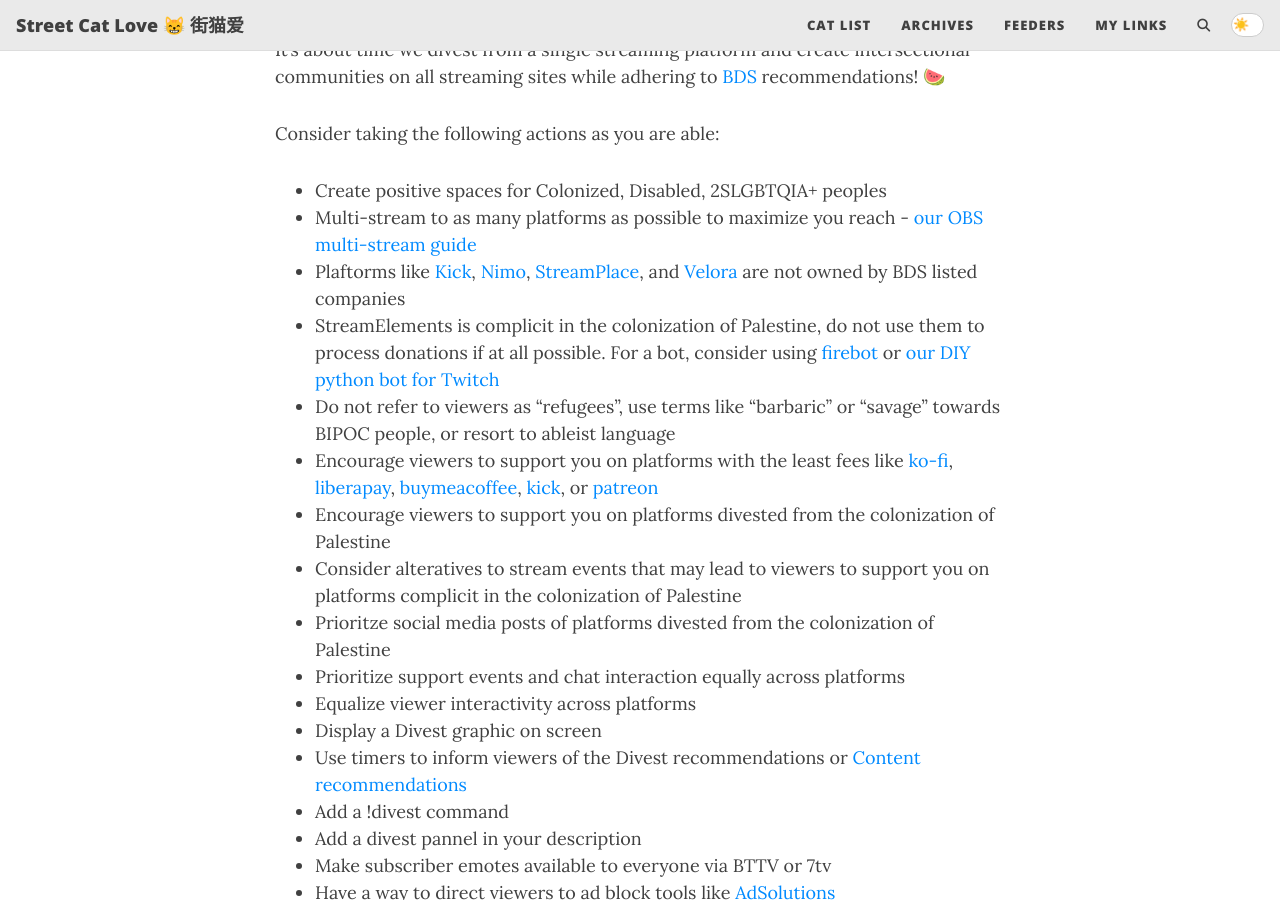
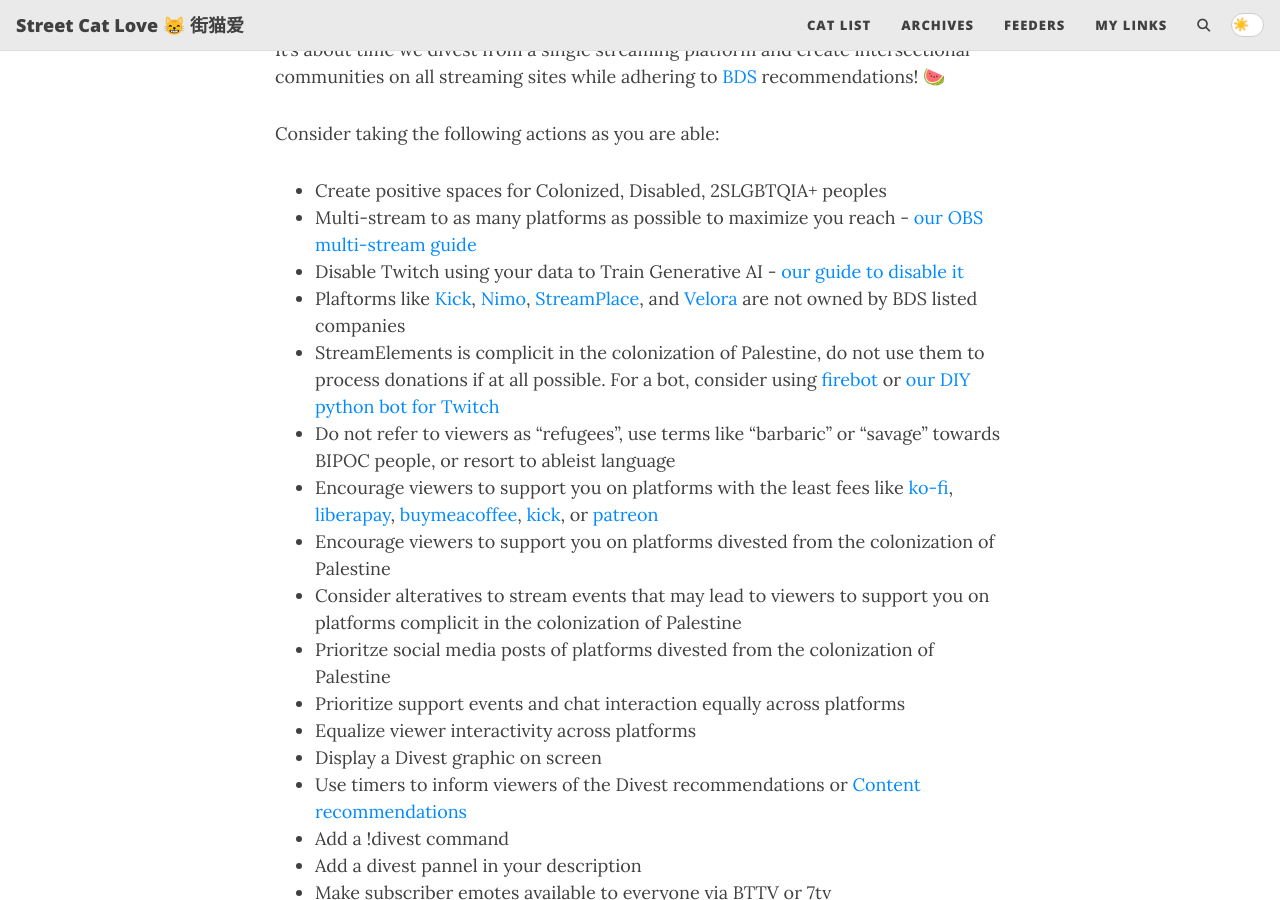
Before and after one commit to StreetCatLove/hellostreetcat, a Jekyll site: the page built from divest.md, in a window 1280 px wide and 900 px high, scrolled down 396 px. Built offline with Jekyll 4.4.1, drawn with Linux system fonts in a browser that asks for light colours; comment, search, counter and statistics services are not loaded.

Commit message:
Update divest.md

```diff
--- a/divest.md
+++ b/divest.md
@@ -10,6 +10,7 @@
 Consider taking the following actions as you are able:
 * Create positive spaces for Colonized, Disabled, 2SLGBTQIA+ peoples
 * Multi-stream to as many platforms as possible to maximize you reach - <a href="https://streetcatlove.github.io/hellostreetcat/multi">our OBS multi-stream guide</a>
+* Disable Twitch using your data to Train Generative AI - <a href="https://streetcatlove.github.io/hellostreetcat/twitchai">our guide to disable it</a>
 * Plaftorms like <a href="https://kick.com/">Kick</a>, <a href="https://www.nimo.tv/">Nimo</a>, <a href="https://stream.place/">StreamPlace</a>, and <a href="https://velora.tv/">Velora</a> are not owned by BDS listed companies
 * StreamElements is complicit in the colonization of Palestine, do not use them to process donations if at all possible. For a bot, consider using <a href="https://firebot.app/">firebot</a> or <a href="https://github.com/StreetCatLove/streetcat_utils/blob/main/twitch-bot.py">our DIY python bot for Twitch</a>
 * Do not refer to viewers as "refugees", use terms like "barbaric" or "savage" towards BIPOC people, or resort to ableist language
```
